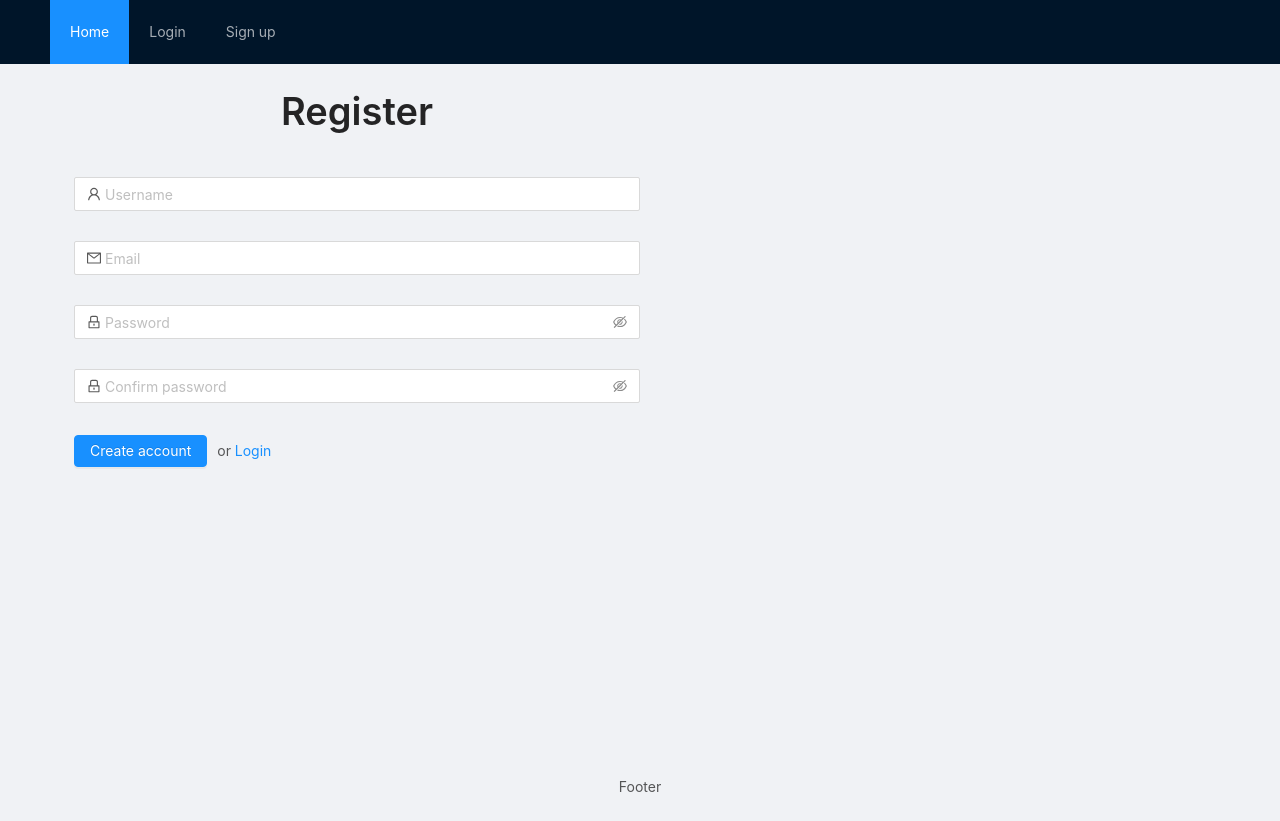
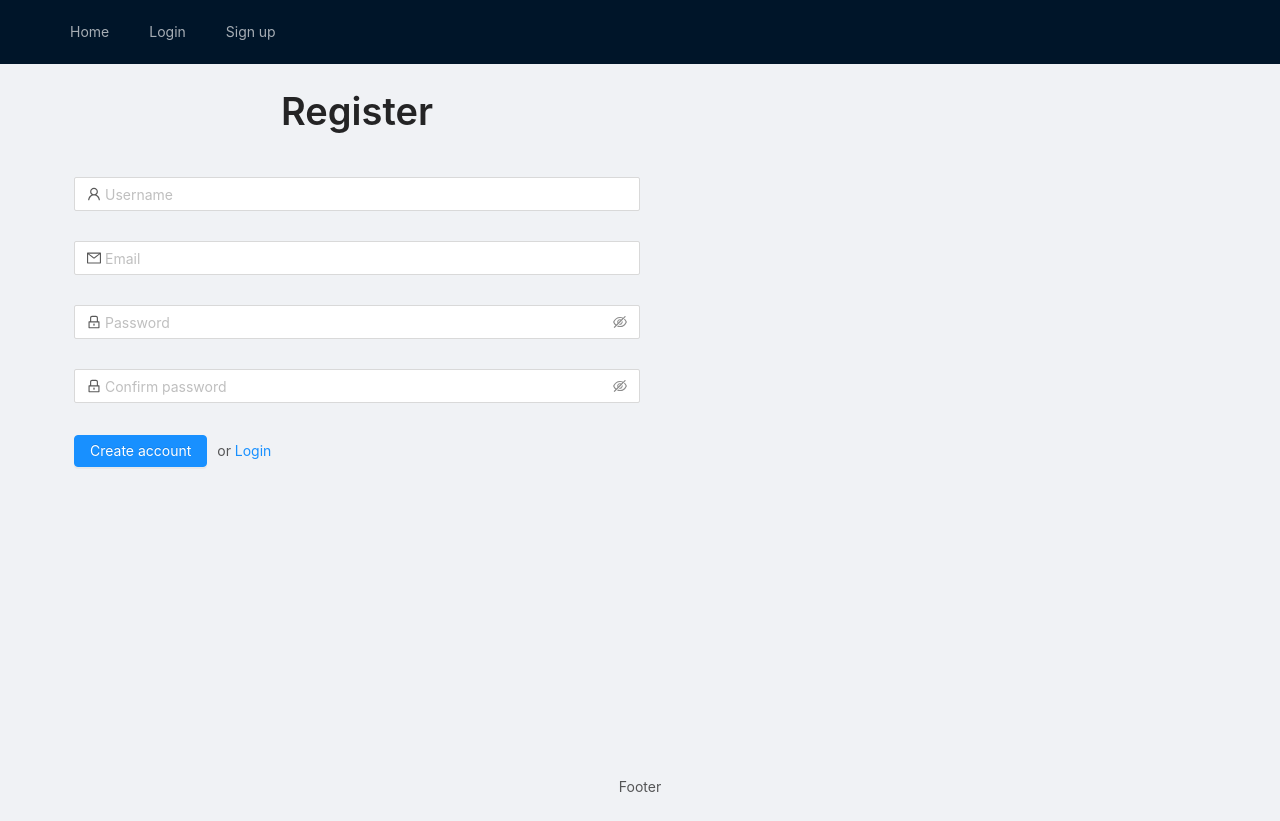
Before and after one commit to Terkea/django_react_template, a React (Create React App) app in the folder react/: page /signup in a window 1280 px wide. Built offline with nearby package versions, Linux system fonts and the light colour scheme.

Commit message:
fixed layout

```diff
--- a/react/src/containers/Layout.js
+++ b/react/src/containers/Layout.js
@@ -1,12 +1,14 @@
 import React from 'react';
 import { Layout, Menu } from 'antd';
-import { Link, withRouter } from 'react-router-dom';
+import { Link, withRouter, useLocation } from 'react-router-dom';
 import { connect } from 'react-redux';
 import * as actions from '../store/actions/auth';
 
 const { Header, Content, Footer } = Layout;
 
 const CustomLayout = props => {
+    const { pathname } = useLocation()
+
     return (
         <Layout className="layout" style={{ minHeight: '100vh', overflow: "auto" }}>
             <Header>
@@ -14,21 +16,22 @@ const CustomLayout = props => {
                 <Menu
                     theme="dark"
                     mode="horizontal"
-                    defaultSelectedKeys={['1']}
+                    selectedKeys={[pathname]}
                     style={{ lineHeight: '64px' }}
                 >
-                    <Menu.Item key="1">
+
+                    <Menu.Item key="/">
                         <Link to="/">Home</Link>
                     </Menu.Item>
 
                     {
                         props.isAuthenticated ?
-                            <Menu.Item key="2" onClick={props.logout}>
+                            <Menu.Item key="/login/" onClick={props.logout}>
                                 Logout
-                        </Menu.Item>
+                            </Menu.Item>
                             :
-                            <Menu.Item key="2">
-                                <Link to="/login">Login</Link>
+                            <Menu.Item key="/login/">
+                                <Link to="/login/">Login</Link>
                             </Menu.Item>
                     }
 
@@ -36,15 +39,15 @@ const CustomLayout = props => {
                         props.isAuthenticated ?
                             null
                             :
-                            < Menu.Item key="3">
-                                <Link to="/signup">Sign up</Link>
+                            < Menu.Item key="/signup/">
+                                <Link to="/signup/">Sign up</Link>
                             </Menu.Item>
                     }
 
                 </Menu>
             </Header>
             <Content style={{ padding: '0 50px' }}>
-                <div style={{padding: 24 }}>
+                <div style={{ padding: 24 }}>
                     {props.children}
                 </div>
             </Content>
```
